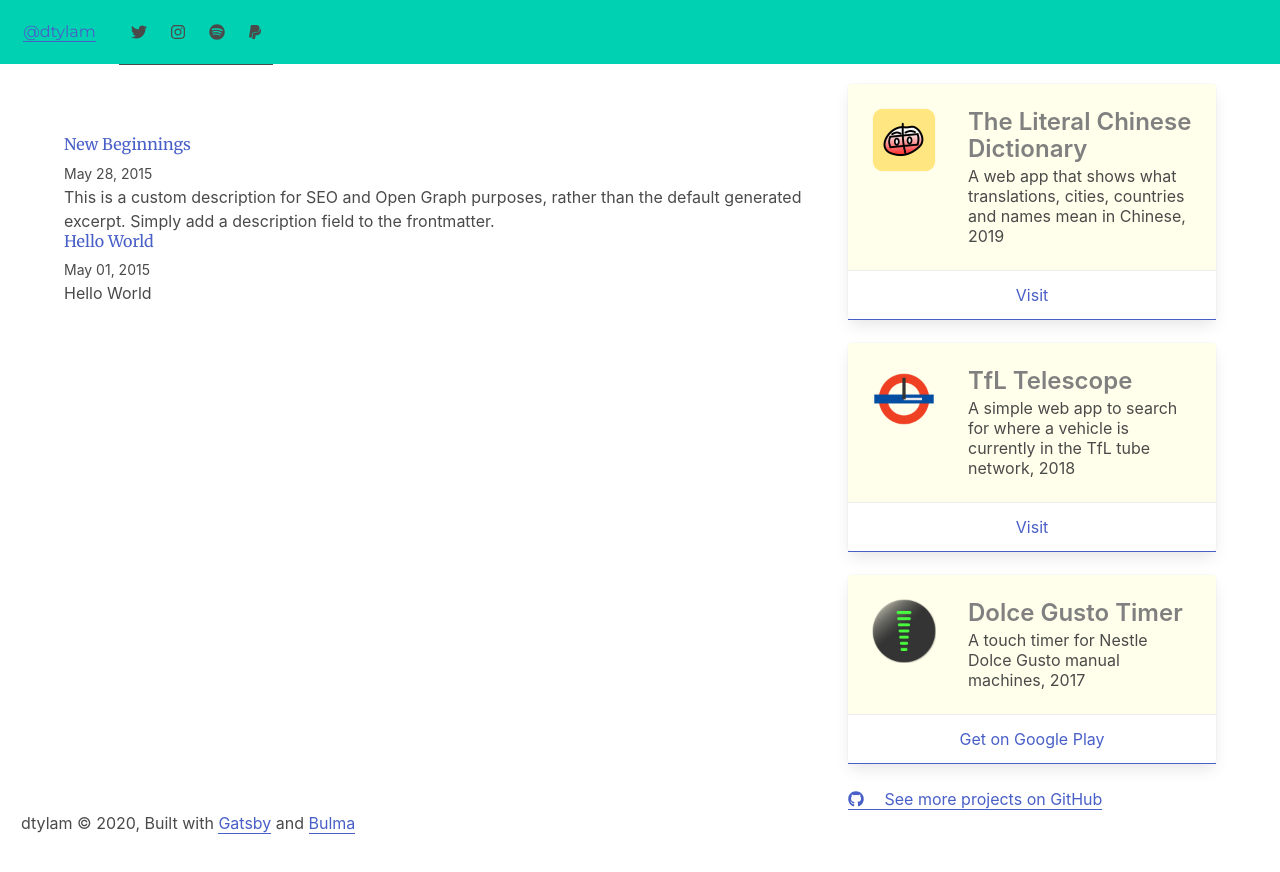
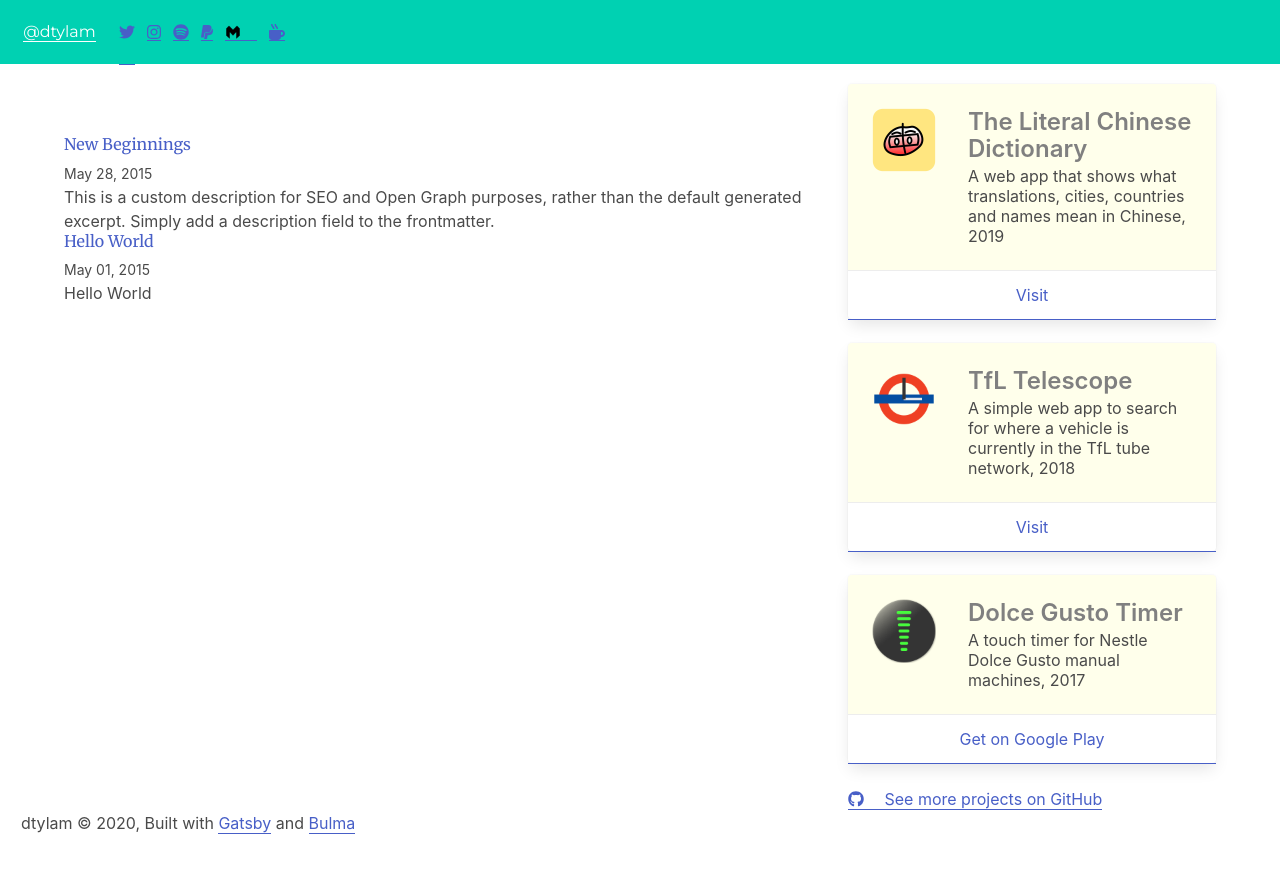
Before and after one commit to dtylam/gatsby-main, a Gatsby site: page / in a window 1280 px wide. Built offline with nearby package versions, Linux system fonts and the light colour scheme; Gatsby itself is replaced by a stand-in of ours; some packages are replaced by stand-ins of ours.

Commit message:
monzo icon added

```diff
--- a/package.json
+++ b/package.json
@@ -7,6 +7,8 @@
   "dependencies": {
     "@fortawesome/fontawesome-svg-core": "^1.2.30",
     "@fortawesome/free-brands-svg-icons": "^5.14.0",
+    "@fortawesome/free-regular-svg-icons": "^5.14.0",
+    "@fortawesome/free-solid-svg-icons": "^5.14.0",
     "@fortawesome/react-fontawesome": "^0.1.11",
     "bulma": "^0.9.0",
     "gatsby": "^2.24.23",
--- a/src/components/header.js
+++ b/src/components/header.js
@@ -2,8 +2,18 @@ import { Link } from "gatsby"
 import PropTypes from "prop-types"
 import React from "react"
 import { useStaticQuery, graphql } from "gatsby"
+import Image from "gatsby-image"
 import { FontAwesomeIcon } from "@fortawesome/react-fontawesome"
-import { faTwitter, faInstagram, faSpotify, faPaypal } from "@fortawesome/free-brands-svg-icons"
+import {
+  faTwitter,
+  faInstagram,
+  faSpotify,
+  faPaypal,
+} from "@fortawesome/free-brands-svg-icons"
+import {
+  faMugHot
+}from "@fortawesome/free-solid-svg-icons"
+import MonzoIcon from "../images/monzoicon"
 
 const Header = ({ siteTitle }) => {
   const data = useStaticQuery(graphql`
@@ -11,11 +21,11 @@ const Header = ({ siteTitle }) => {
       site {
         siteMetadata {
           social {
-            twitter,
-            instagram,
-            spotify,
-            paypal,
-            monzo,
+            twitter
+            instagram
+            spotify
+            paypal
+            monzo
             buymeacoffee
           }
         }
@@ -24,9 +34,14 @@ const Header = ({ siteTitle }) => {
   `)
   const { social } = data.site.siteMetadata
   return (
-    <nav class="navbar is-fixed-top" role="navigation" style={{ background: `#00d1b2` }}>
+    <nav
+      class="navbar is-fixed-top"
+      role="navigation"
+      style={{ background: `#00d1b2` }}
+    >
+      <div class="level is-mobile" style={{display: `flex`}}>
         <div
-        class="navbar-brand"
+          class="level-item has-text-centered"
           style={{
             margin: `0 auto`,
             padding: `1.45rem`,
@@ -36,6 +51,7 @@ const Header = ({ siteTitle }) => {
             <Link
               to="/"
               style={{
+                color: `white`,
                 textDecoration: `none`,
               }}
             >
@@ -43,21 +59,55 @@ const Header = ({ siteTitle }) => {
             </Link>
           </h1>
         </div>
-      <div class="navbar-menu is-active">
-        <div div class="navbar-start">
-          <a class="navbar-item" href={`https://twitter.com/${social.twitter}`} target="_blank" rel="noreferrer">
+        <a
+          class="level-item"
+          style={{minHeight: `100%`, display: `flex`}}
+          href={`https://twitter.com/${social.twitter}`}
+          target="_blank"
+          rel="noreferrer"
+        >
           <FontAwesomeIcon icon={faTwitter} />
         </a>
-          <a class="navbar-item" href={`https://instagram.com/${social.instagram}`} target="_blank" rel="noreferrer">
+        <a
+          class="level-item"
+          href={`https://instagram.com/${social.instagram}`}
+          target="_blank"
+          rel="noreferrer"
+        >
           <FontAwesomeIcon icon={faInstagram} />
         </a>
-          <a class="navbar-item" href={`https://https://open.spotify.com/user/${social.spotify}`} target="_blank" rel="noreferrer">
+        <a
+          class="level-item"
+          href={`https://https://open.spotify.com/user/${social.spotify}`}
+          target="_blank"
+          rel="noreferrer"
+        >
           <FontAwesomeIcon icon={faSpotify} />
         </a>
-          <a class="navbar-item" href={`https://paypal.me/${social.paypal}`} target="_blank" rel="noreferrer">
+        <a
+          class="level-item"
+          href={`https://paypal.me/${social.paypal}`}
+          target="_blank"
+          rel="noreferrer"
+        >
           <FontAwesomeIcon icon={faPaypal} />
         </a>
-        </div>
+        <a
+          class="level-item"
+          href={`https://monzo.me/${social.monzo}`}
+          target="_blank"
+          rel="noreferrer"
+        >
+          <MonzoIcon/>
+        </a>
+        <a
+          class="level-item"
+          href={`https://buymeacoff.ee/${social.buymeacoffee}`}
+          target="_blank"
+          rel="noreferrer"
+        >
+          <FontAwesomeIcon icon={faMugHot} />
+        </a>
       </div>
     </nav>
   )
--- /dev/null
+++ b/src/images/monzoicon.js
@@ -0,0 +1,21 @@
+import React from "react"
+import { useStaticQuery, graphql } from "gatsby"
+import Img from "gatsby-image"
+
+const MonzoIcon = () => {
+  const data = useStaticQuery(graphql`
+    query {
+      placeholderImage: file(relativePath: { eq: "monzo.png" }) {
+        childImageSharp {
+          fluid(maxWidth: 300) {
+            ...GatsbyImageSharpFluid
+          }
+        }
+      }
+    }
+  `)
+
+  return <Img fluid={data.placeholderImage.childImageSharp.fluid} alt="Monzo logo" className="media-left image is-16x16"/>
+}
+
+export default MonzoIcon
```
Also changed, not shown: content/assets/monzo.png (added), 1 other file. Lines whose indentation alone changed are shown as unchanged.
